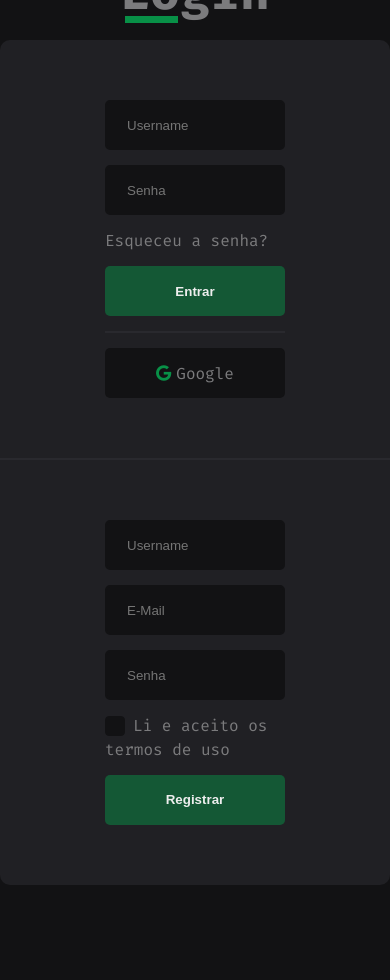
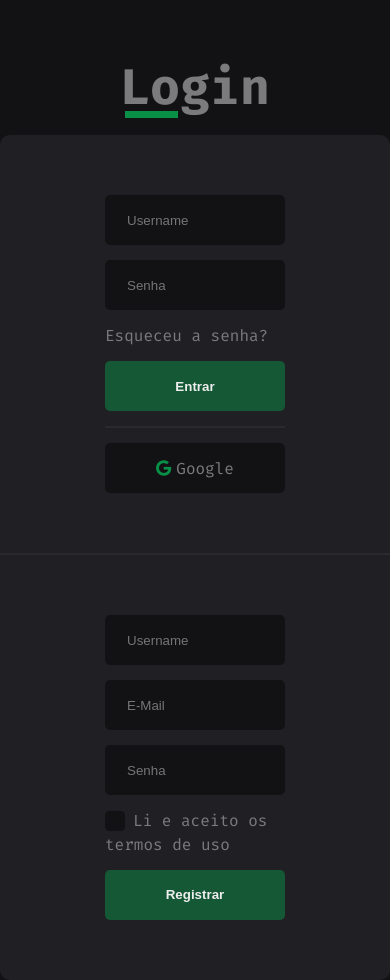
Before and after one commit to wesleyallan/login, a plain HTML site: page index.html in a window 390 px wide. Before the commit the page ends 885 px from the top, so only its background shows below. Drawn offline with Linux system fonts and the light colour scheme.

Commit message:
Update Responsividade3

```diff
--- a/assets/css/style.css
+++ b/assets/css/style.css
@@ -185,6 +185,9 @@ body {
     border-left: none;
     border-bottom: 2px solid #29292e;
   }
+  .container-titulo {
+    margin-top: 190px;
+  }
 }
 
 @media (max-width: 410px) {
```
